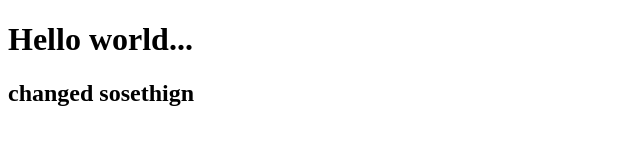
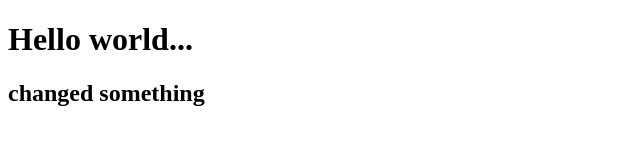
Before and after one commit to Shriya285/se_handson, a plain HTML site: page index.html in a window 1280 px wide. Shown: the full height of the page, 0-640 px from the left. Drawn offline with Linux system fonts and the light colour scheme.

Commit message:
second commit

```diff
--- a/index.html
+++ b/index.html
@@ -7,6 +7,6 @@
 </head>
 <body>
     <h1>Hello world...</h1>
-    <h2>changed sosethign</h2>
+    <h2>changed something</h2>
 </body>
 </html>
```
